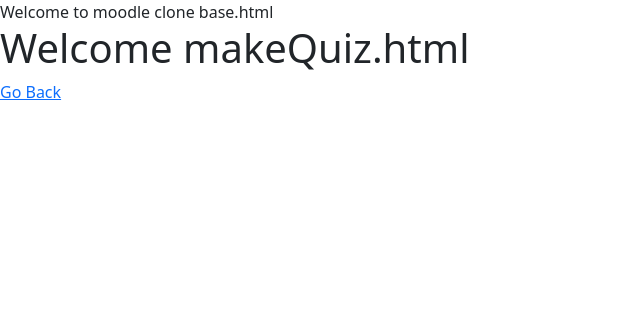
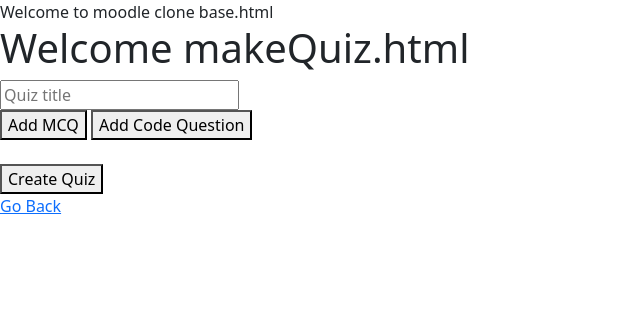
Before and after one commit to satyampatelmh/moodle, a Flask app: page /makeQuiz in a window 1280 px wide. Shown: the top 324 px of the page, without its empty margins (0-640 px from the left). Run offline with Flask 3, Linux system fonts and the light colour scheme; the visitor is signed in with stand-in values (Sample User, id 1).

Commit message:
Quiz inputs

```diff
--- a/templates/index.html
+++ b/templates/index.html
@@ -19,12 +19,13 @@
 <script>
     function validCredentials() {
         var passwordRegex = /^(?=.*?[A-Z])(?=.*?[a-z])(?=.*?[0-9])(?=.*?[#?!@$%^&*-]).{8,}$/;
-        var usernameRegex = /^[1-9][0-9]{13}$/
+        var usernameRegex = /^[A-Za-z]{3}[A-Za-z0-9._]*[0-9]*$/
+
         var username = document.getElementById("username").value
         var password = document.getElementById("password").value
         var validationDiv = document.getElementById("validationDiv")
         if (!usernameRegex.test(username)) {
-            validationDiv.innerText = "Username must be 14 characters, consisting only of digits"
+            validationDiv.innerText = "Username must start with atleast 3 letters. Can contain '.' and '_'. It can end with numbers"
             return false
         } else if (!passwordRegex.test(password)) {
             validationDiv.innerText = "Password must be 8 characters or greater. Must contain uppercase and lowercase letters, digits and special characters."
--- a/templates/makeQuiz.html
+++ b/templates/makeQuiz.html
@@ -1,9 +1,87 @@
-{% extends 'base.html' %}
-{% block body %}
+{% extends 'base.html' %} {% block body %}
 <h1>Welcome makeQuiz.html</h1>
 <div>
+    <form method="POST" action="url_for('makeQuiz')">
+        <input type="text" name="title" placeholder="Quiz title" required />
+
+        <div id="questions"></div>
+
+        <button type="button" onclick="addMCQ()">Add MCQ</button>
+        <button type="button" onclick="addCode()">Add Code Question</button>
 
 
+        <br /><br />
+        <button type="submit">Create Quiz</button>
+    </form>
     <a href="{{url_for('teacherDashboard')}}">Go Back</a>
 </div>
+
+<script>
+    let qIndex = 0;
+
+    function addMCQ() {
+        const container = document.getElementById("questions");
+
+        let optionsHTML = "";
+
+        // this loop runs 4 times (for 4 options)
+        for (let i = 0; i < 4; i++) {
+            optionsHTML += `
+      <div>
+        <input type="radio" name="correct_${qIndex}" value="${i}" required>
+        <input type="text" name="option_${qIndex}[]" placeholder="Option ${i + 1}" required>
+      </div>
+    `;
+        }
+
+        container.insertAdjacentHTML("beforeend", `
+    <div class="question">
+      <input type="hidden" name="question_type[]" value="mcq">
+
+      <textarea name="question_text[]" placeholder="MCQ question" required></textarea>
+      <input type="number" name="marks[]" placeholder="Marks" value="1" required>
+
+      ${optionsHTML}
+
+      <hr>
+    </div>
+  `);
+
+        qIndex++;
+    }
+
+
+    function addCode() {
+        const container = document.getElementById("questions");
+
+        container.insertAdjacentHTML("beforeend", `
+    <div class="question">
+      <!-- tells backend this is a code question -->
+      <input type="hidden" name="question_type[]" value="code">
+
+      <!-- question text -->
+      <textarea
+        name="question_text[]"
+        placeholder="Write the problem statement here"
+        required>
+      </textarea>
+
+      <!-- marks -->
+      <input
+        type="number"
+        name="marks[]"
+        placeholder="Marks"
+        required>
+
+      <p><i>Students will submit code for this question</i></p>
+
+      <hr>
+    </div>
+  `);
+        qIndex++;
+    }
+
+</script>
+
+
 {% endblock %}
```
